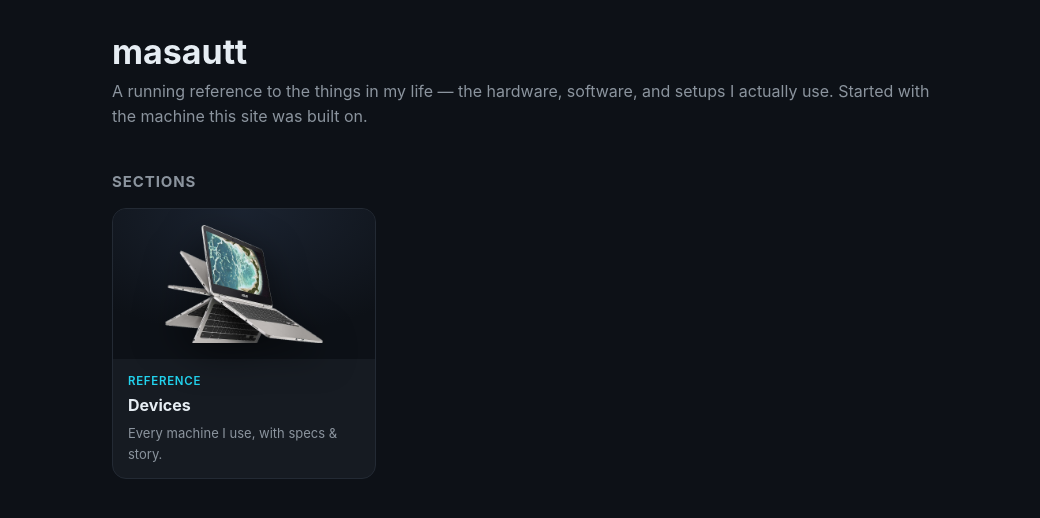
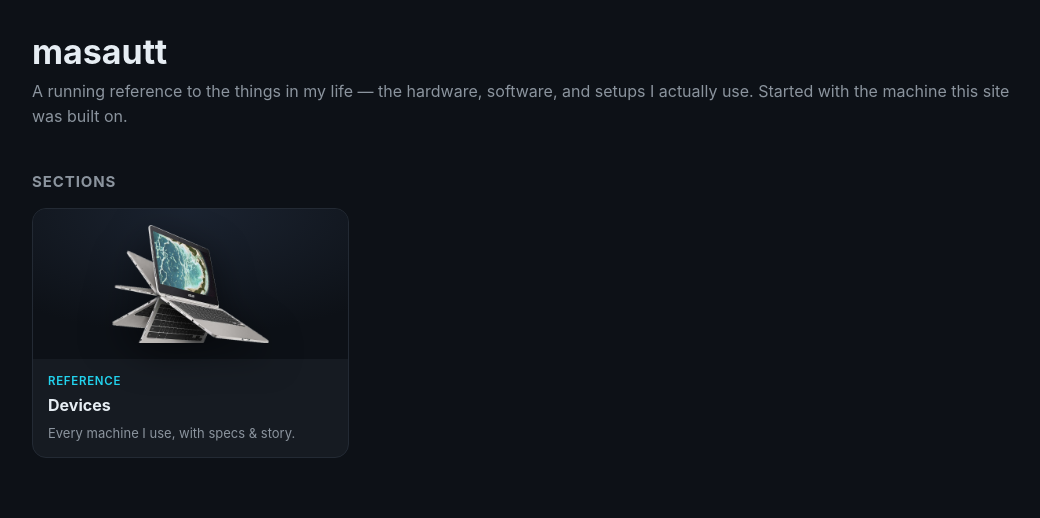
Before and after one commit to masautt/masautt.github.io, a Jekyll site: the page built from index.md, in a window 1280 px wide. Shown: the top 518 px of the page, without its empty margins (118-1158 px from the left). Built offline with Jekyll 4.4.1, drawn with Linux system fonts in a browser that asks for light colours.

Commit message:
style: widen page max-width 860->1020px (compare table fits, cards go 4-wide)

```diff
--- a/assets/css/site.css
+++ b/assets/css/site.css
@@ -1,7 +1,7 @@
 :root{
   --bg:#0d1117; --card:#161b22; --line:#232a34; --ink:#e6edf3;
   --muted:#8b949e; --accent:#3b82f6; --accent2:#22d3ee; --good:#3fb950; --warn:#d29922;
-  --radius:14px; --maxw:860px;
+  --radius:14px; --maxw:1020px;
 }
 *{box-sizing:border-box}
 body{margin:0;background:var(--bg);color:var(--ink);
```
